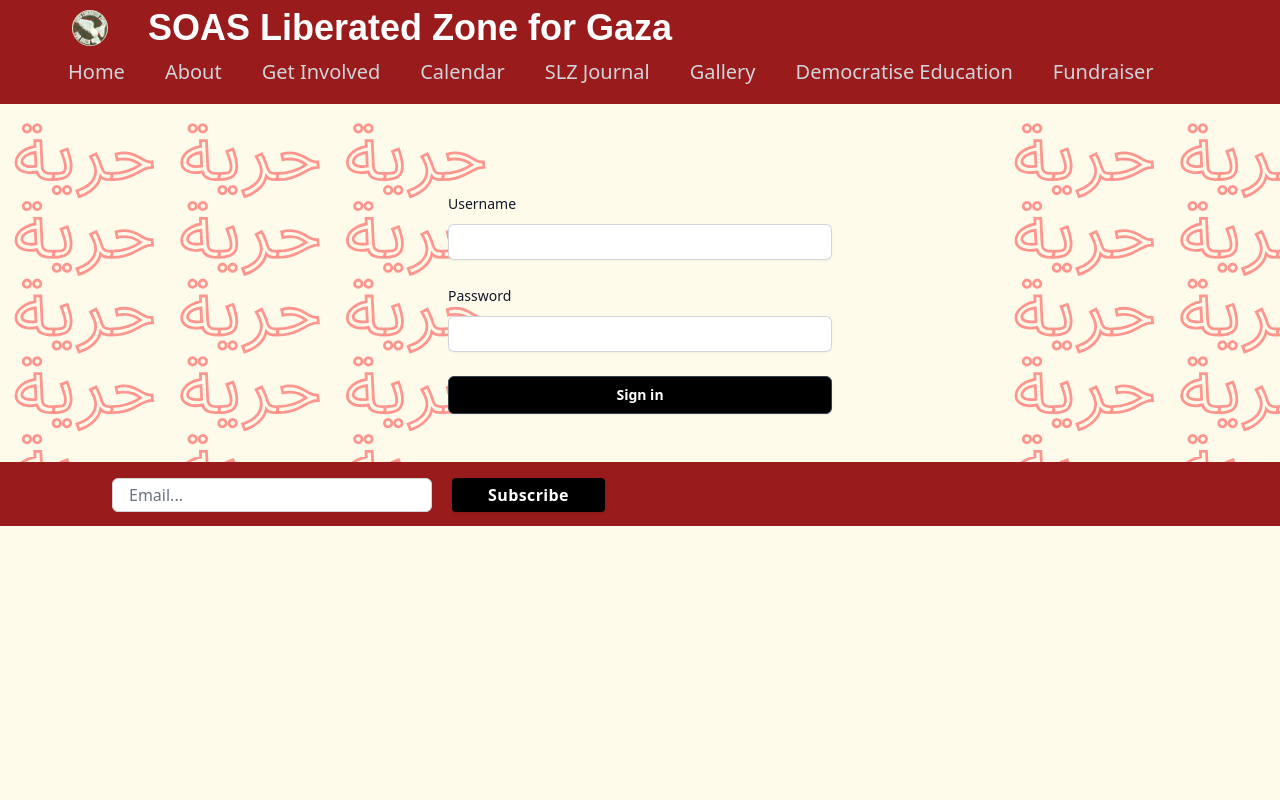
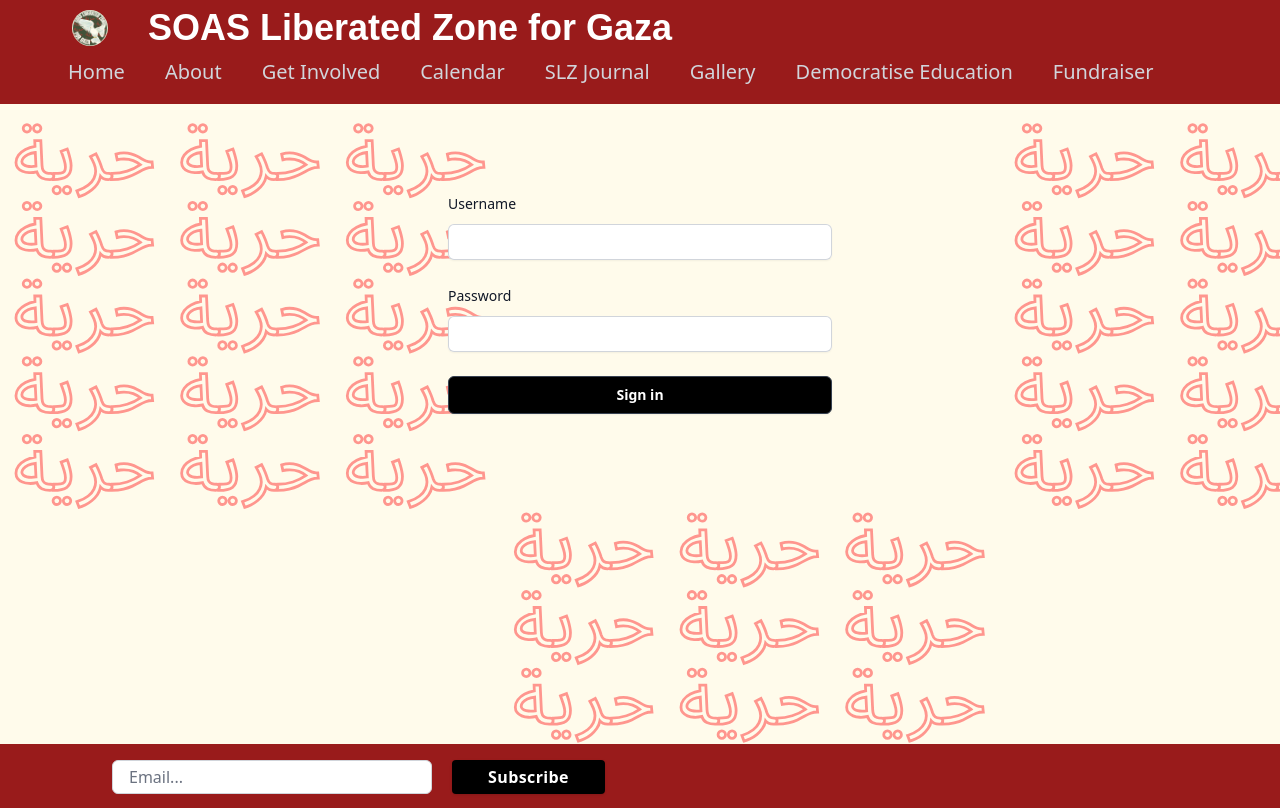
Before and after one commit to adilkhan49/soas-liberated-zone, a React (Vite) app in the folder frontend/: page /login in a window 1280 px wide. Built offline with nearby package versions, Linux system fonts and the light colour scheme; a web font is replaced by a local one.

Commit message:
h-screen login

```diff
--- a/frontend/src/routes/LoginPage.jsx
+++ b/frontend/src/routes/LoginPage.jsx
@@ -6,7 +6,7 @@ const LoginPage = () => {
     let {loginUser} = useContext(AuthContext);
 
     return (
-<div class="flex min-h-full flex-col justify-center px-6 py-12 lg:px-8">
+<div class="flex min-h-[80vh] flex-col justify-start px-6 py-12 lg:px-8">
 
   <div class="mt-10 sm:mx-auto sm:w-full sm:max-w-sm">
     <form class="space-y-6" onSubmit={loginUser}>
```
